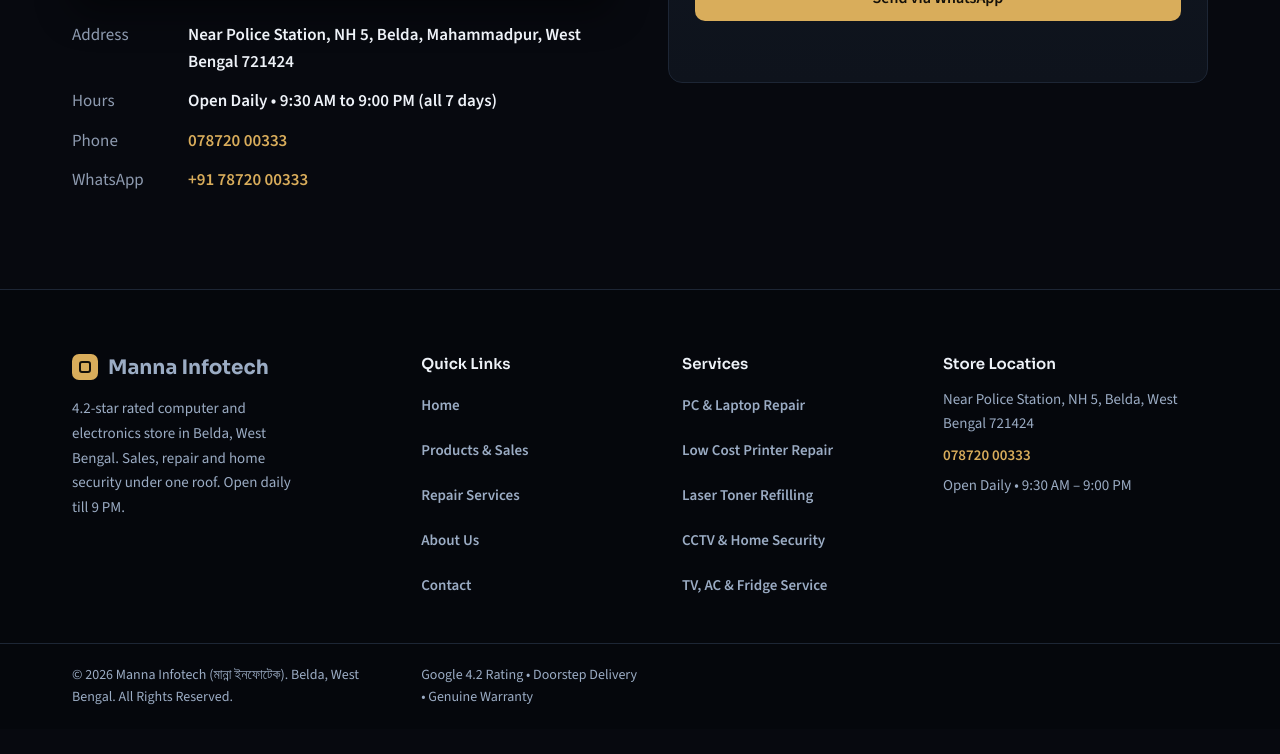
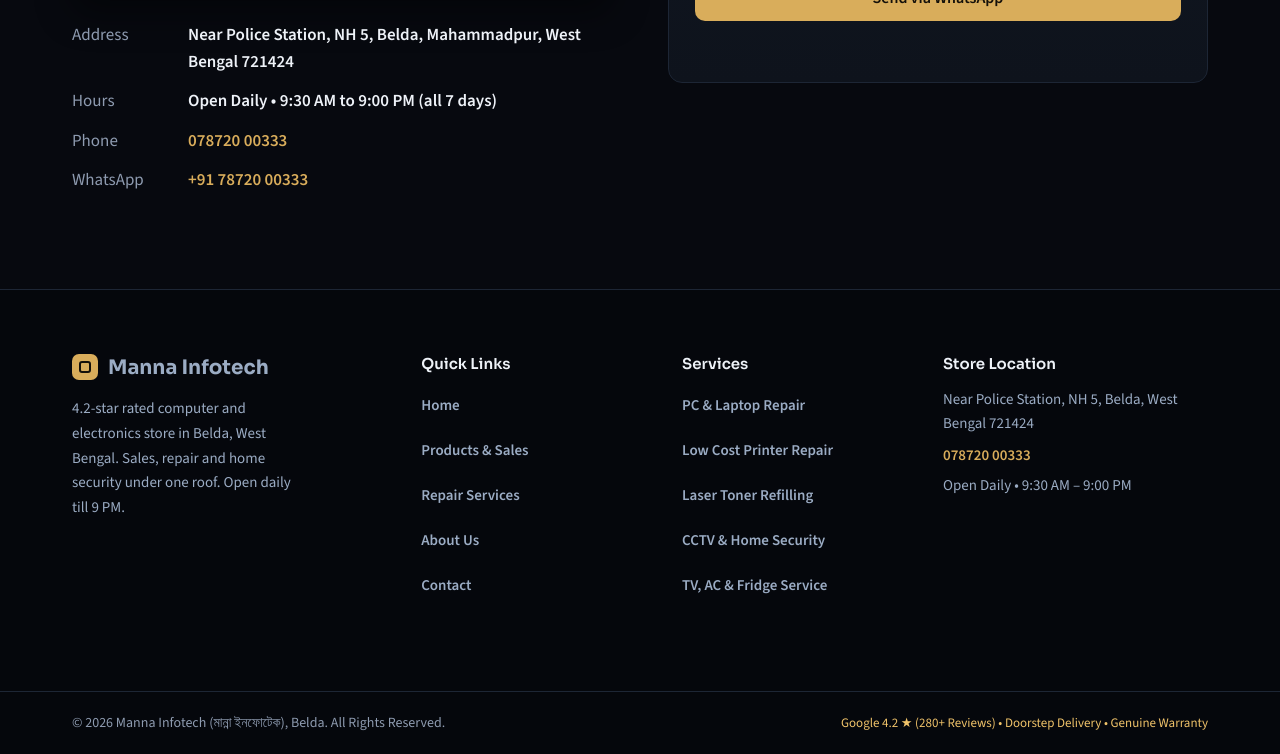
Before and after one commit to soumyab92/manna, a plain HTML site: page index.html in a window 1280 px wide. Shown: the part 5073-5827 px from the top of the page. Before the commit the page ends 5802 px from the top, so only its background shows below. Drawn offline with nearby package versions, Linux system fonts and the light colour scheme.

Commit message:
Fix horizontal scrollbar overflow, isolate footer grid from footer bottom bar, and balance copyright alignment

```diff
--- a/css/style.css
+++ b/css/style.css
@@ -36,6 +36,8 @@ html {
   font-size: 16px;
   scroll-behavior: smooth;
   scroll-padding-top: 76px;
+  overflow-x: hidden;
+  max-width: 100%;
 }
 
 body {
@@ -45,7 +47,8 @@ body {
   line-height: 1.6;
   font-size: 17px;
   -webkit-font-smoothing: antialiased;
-  overflow-x: clip;
+  overflow-x: hidden;
+  max-width: 100%;
 }
 
 h1,
@@ -483,7 +486,7 @@ nav a.active {
 /* Chip badge on art */
 .chip {
   position: absolute;
-  right: -6px;
+  right: 0;
   bottom: -30px;
   background: rgba(255, 255, 255, .1);
   backdrop-filter: blur(12px);
@@ -1181,7 +1184,8 @@ footer {
   border-top: 1px solid var(--line);
 }
 
-footer .wrap {
+.footer-grid,
+footer > .wrap:not(.footer-bottom-inner) {
   display: grid;
   grid-template-columns: 1.4fr 1fr 1fr 1.2fr;
   gap: 40px;
@@ -1233,17 +1237,31 @@ footer .wrap {
 .footer-hours {}
 
 .footer-bottom {
-  margin-top: clamp(28px, 4vw, 40px);
+  margin-top: clamp(32px, 5vw, 48px);
   border-top: 1px solid var(--line);
-  padding: 20px 0;
+  padding: 22px 0 28px;
 }
 
 .footer-bottom-inner {
-  display: flex;
-  justify-content: space-between;
+  display: flex !important;
+  justify-content: space-between !important;
+  align-items: center !important;
+  gap: 16px;
+  flex-wrap: wrap;
+  font-size: 14px;
+}
+
+.footer-bottom-inner .footer-copy {
+  color: #8e9bb0;
+}
+
+.footer-bottom-inner .footer-badges {
+  color: var(--accent);
+  font-weight: 500;
+  display: flex;
+  align-items: center;
   gap: 12px;
   flex-wrap: wrap;
-  font-size: 14px;
 }
 
 /* ── MODALS ──────────────────────────────────────────────────────────────── */
@@ -2606,15 +2624,16 @@ footer .wrap {
     grid-template-columns: 1fr 1fr;
   }
 
-  footer .wrap,
-  .footer-grid {
+  .footer-grid,
+  footer > .wrap:not(.footer-bottom-inner) {
     grid-template-columns: 1fr;
     gap: 28px;
   }
 
   .footer-bottom-inner {
-    flex-direction: column;
-    gap: 6px;
+    flex-direction: column !important;
+    align-items: flex-start !important;
+    gap: 8px;
   }
 
   .cta-banner {
--- a/index.html
+++ b/index.html
@@ -427,7 +427,7 @@
 
   <!-- ═══ FOOTER ═══ -->
   <footer>
-    <div class="wrap">
+    <div class="wrap footer-grid">
       <div class="footer-col">
         <a class="logo footer-logo" href="index.html"><i></i>Manna Infotech</a>
         <p class="footer-about">4.2-star rated computer and electronics store in Belda, West Bengal. Sales, repair and
@@ -462,8 +462,8 @@
     </div>
     <div class="footer-bottom">
       <div class="wrap footer-bottom-inner">
-        <span>&copy; 2026 Manna Infotech (মান্না ইনফোটেক). Belda, West Bengal. All Rights Reserved.</span>
-        <span>Google 4.2 Rating &bull; Doorstep Delivery &bull; Genuine Warranty</span>
+        <span class="footer-copy">&copy; 2026 Manna Infotech (মান্না ইনফোটেক), Belda. All Rights Reserved.</span>
+        <span class="footer-badges">Google 4.2 ★ (280+ Reviews) &bull; Doorstep Delivery &bull; Genuine Warranty</span>
       </div>
     </div>
   </footer>
```
Also changed, not shown: about.html (+3 -3 lines), contact.html (+3 -3 lines), products.html (+3 -3 lines), services.html (+3 -3 lines).
